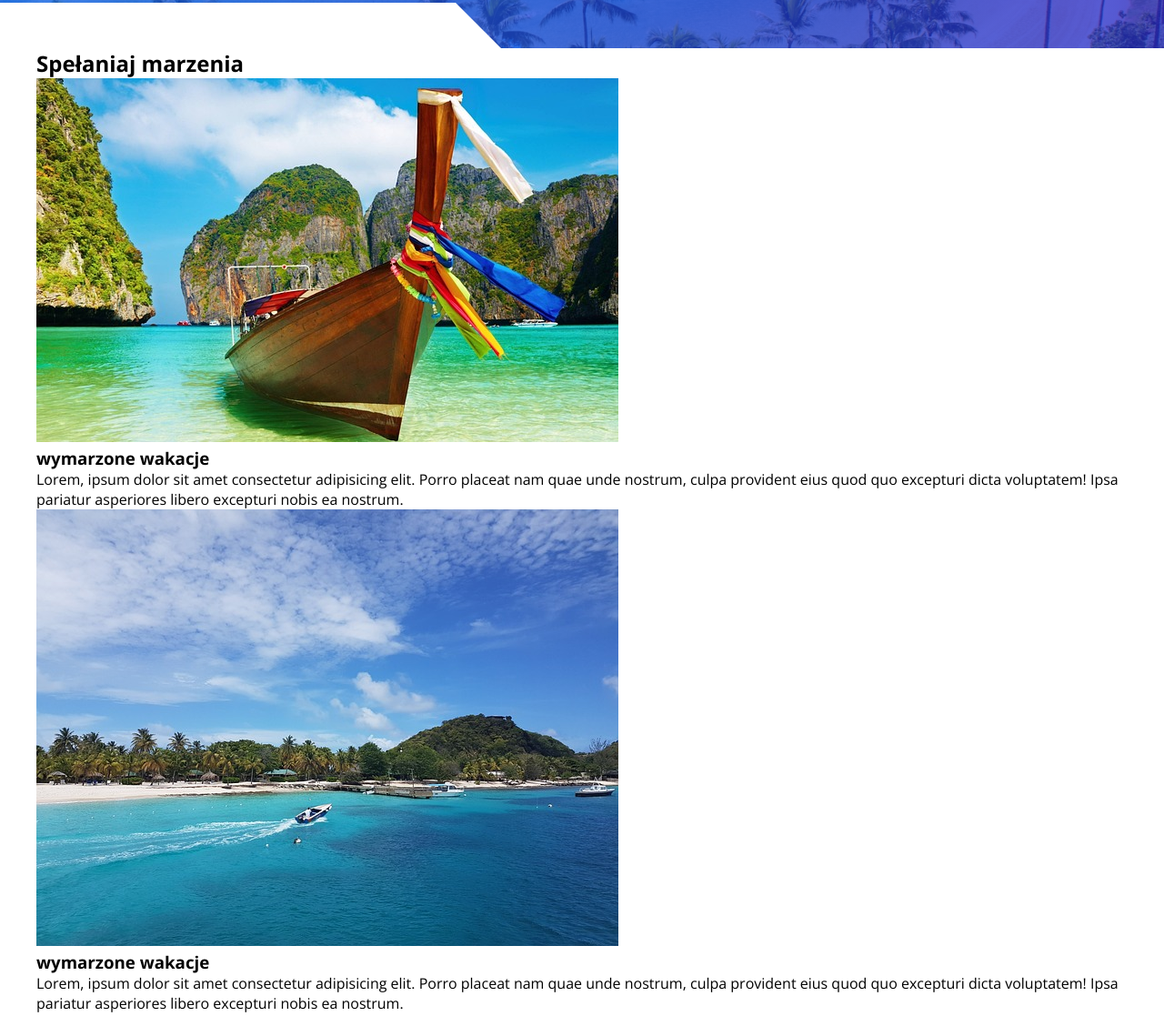
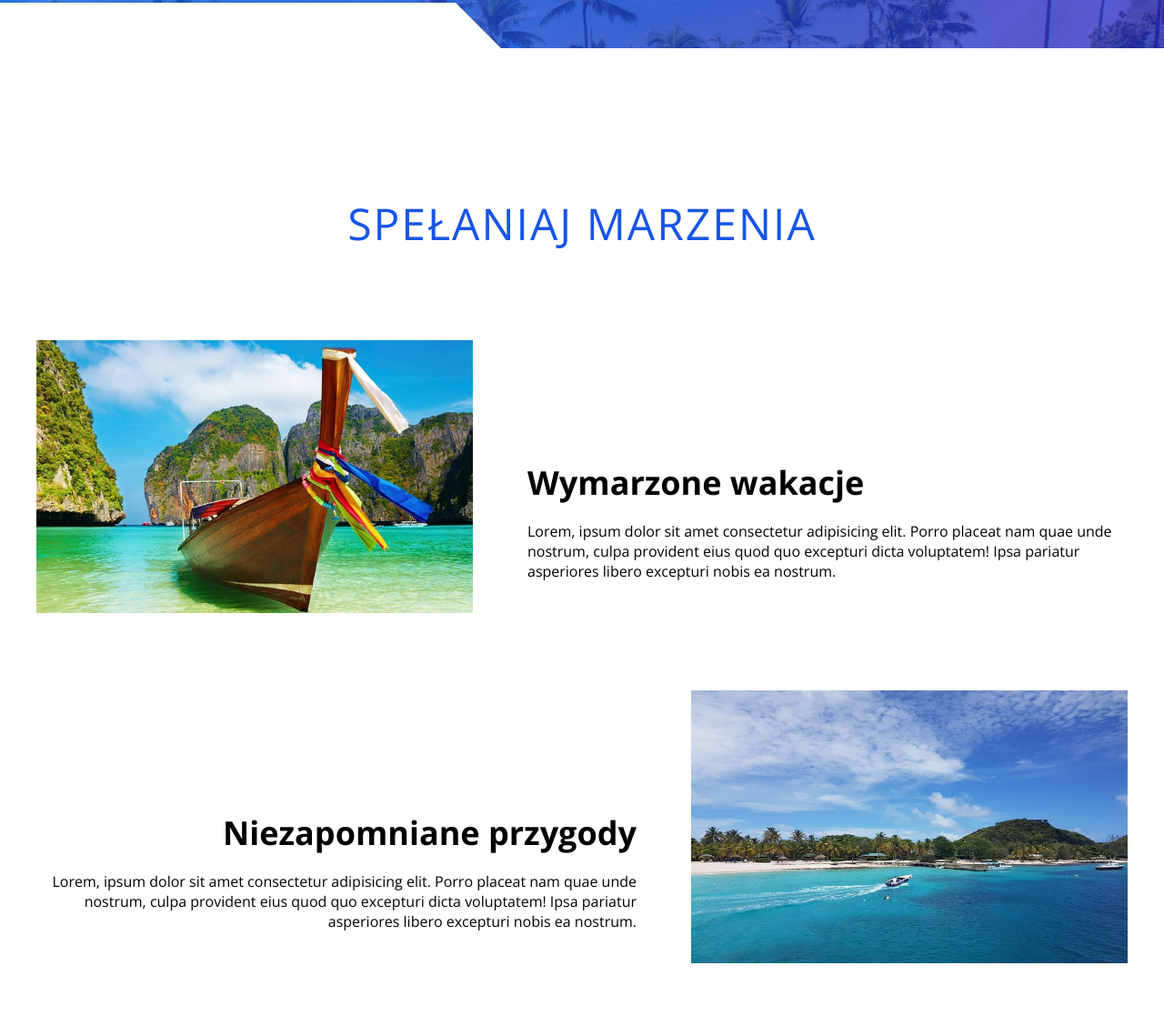
Before and after one commit to WojciechPieczonka/palm-and-beach-haven, a plain HTML site: page index.html in a window 1280 px wide. Shown: the part 547-1664 px from the top of the page at 91% size. Drawn offline with nearby package versions, Linux system fonts and the light colour scheme.

Commit message:
dreams section added

```diff
--- a/index.html
+++ b/index.html
@@ -52,7 +52,7 @@
 							<img src="./images/bay.jpg" alt="Łódka na brzegu" class="dreams__img" />
 						</div>
 						<div class="dreams__box-text">
-							<h3 class="dreams__title">wymarzone wakacje</h3>
+							<h3 class="dreams__title">Wymarzone wakacje</h3>
 							<p class="dreams-text">
 								Lorem, ipsum dolor sit amet consectetur adipisicing elit. Porro placeat nam quae
 								unde nostrum, culpa provident eius quod quo excepturi dicta voluptatem! Ipsa
@@ -62,14 +62,14 @@
 					</div>
 
 					<div class="dreams__box">
-						<div class="dreams__box-img dreams__box-img-right">
+						<div class="dreams__box-img dreams__box-img--right">
 							<img
 								src="./images/island.jpg"
 								alt="Łodź popływająca do wyspy tropikalnej"
 								class="dreams__img" />
 						</div>
-						<div class="dreams__box-text dreams__box-text-right">
-							<h3 class="dreams__title">wymarzone wakacje</h3>
+						<div class="dreams__box-text dreams__box-text--right">
+							<h3 class="dreams__title">Niezapomniane przygody</h3>
 							<p class="dreams-text">
 								Lorem, ipsum dolor sit amet consectetur adipisicing elit. Porro placeat nam quae
 								unde nostrum, culpa provident eius quod quo excepturi dicta voluptatem! Ipsa
--- a/sass/_components.scss
+++ b/sass/_components.scss
@@ -50,3 +50,38 @@
         transform-origin: left;
     }
 }
+
+.section-heading {
+    position: relative;
+    margin-bottom: 2em;
+    font-size: 3rem;
+    font-weight: 300;
+    text-transform:uppercase;
+    text-align: center;
+    color: $main-color;
+    letter-spacing: 2px;
+}
+
+.section-padding {
+    padding: 6em 2em;
+}
+
+@media(min-width:768px){
+    .section-heading{
+        font-size: 3.6rem;
+    }
+
+    .section-padding{
+        padding: 8em 2em;
+    }
+}
+
+@media(min-width:992px){
+    .section-heading{
+        font-size: 4.8rem;
+    }
+
+    .section-padding{
+        padding: 10em 2em;
+    }
+}
--- a/sass/main.scss
+++ b/sass/main.scss
@@ -170,14 +170,68 @@ body {
     animation: navItemAnimation 1s both;
 }
 
+//main//
+//dreams section
+
+.dreams {
+    &__box {
+       display: flex;
+       flex-direction: column;
+       margin: 2em 0;
+    }
+
+    &__img {
+        width: 100%;
+        margin-bottom: 1em;
+    }
+
+    &__title {
+        margin-bottom: 0.5em;
+    }
+
+    &__text {
+        font-size: 1.4rem;
+    }
+}
 
 // media
 
+@media (min-width:576px){
+    .dreams {
+        &__box {
+            flex-direction: row;
+            justify-content: space-between;
+
+            &-text {
+                width: 55%;
+
+                &--right {
+                    text-align: right;
+                }
+            }
+
+            &-img {
+                width: 40%;
+
+                &--right{
+                    order: 1;
+                }
+            }
+        }
+
+        &__img {
+            margin-bottom: 0;
+            max-height: 300px;
+        }
+    }
+}
+
 @media (min-width:768px) {
-    .white-block{
+    .white-block {
         height: 50px;
         width: 45%;
     }
+
     .header {
         &__heading {
             font-size: 6.6rem;
@@ -191,6 +245,12 @@ body {
             font-size: 1.6rem;
         }
     }
+
+    .dreams {
+        &__text {
+            font-size: 1.8rem;
+        }
+    }
 }
 
 @media (min-width:992px) {
@@ -198,10 +258,38 @@ body {
         top: 50px;
         right: 50px;
     }
-    .header{
-        background-image: $blue-gradient, url(('../images/hero-1920.jpg'));
-        &__heading{
+
+    .header {
+        background-image: $blue-gradient, url('../images/hero-1920.jpg');
+        &__heading {
            font-size: 10rem;
         }
     }
+
+    .nav {
+        &__item {
+            font-size: 4.8rem;
+        }
+    }
+
+    .dreams {
+        &__box {
+            margin: 5em 0;
+
+            &-text {
+                display: flex;
+                flex-direction: column;
+                justify-content: flex-end;
+                margin-bottom: 2.5em;
+            }
+        }
+
+        &__title {
+            font-size: 3.6rem;
+        }
+
+        &__text {
+            font-size: 2.2rem;
+        }
+    }
 }
```
Also changed, not shown: css/main.css, images/hero_beach_1920.jpg (added), images/hero_beach_640.jpg (added), 1 other file.
